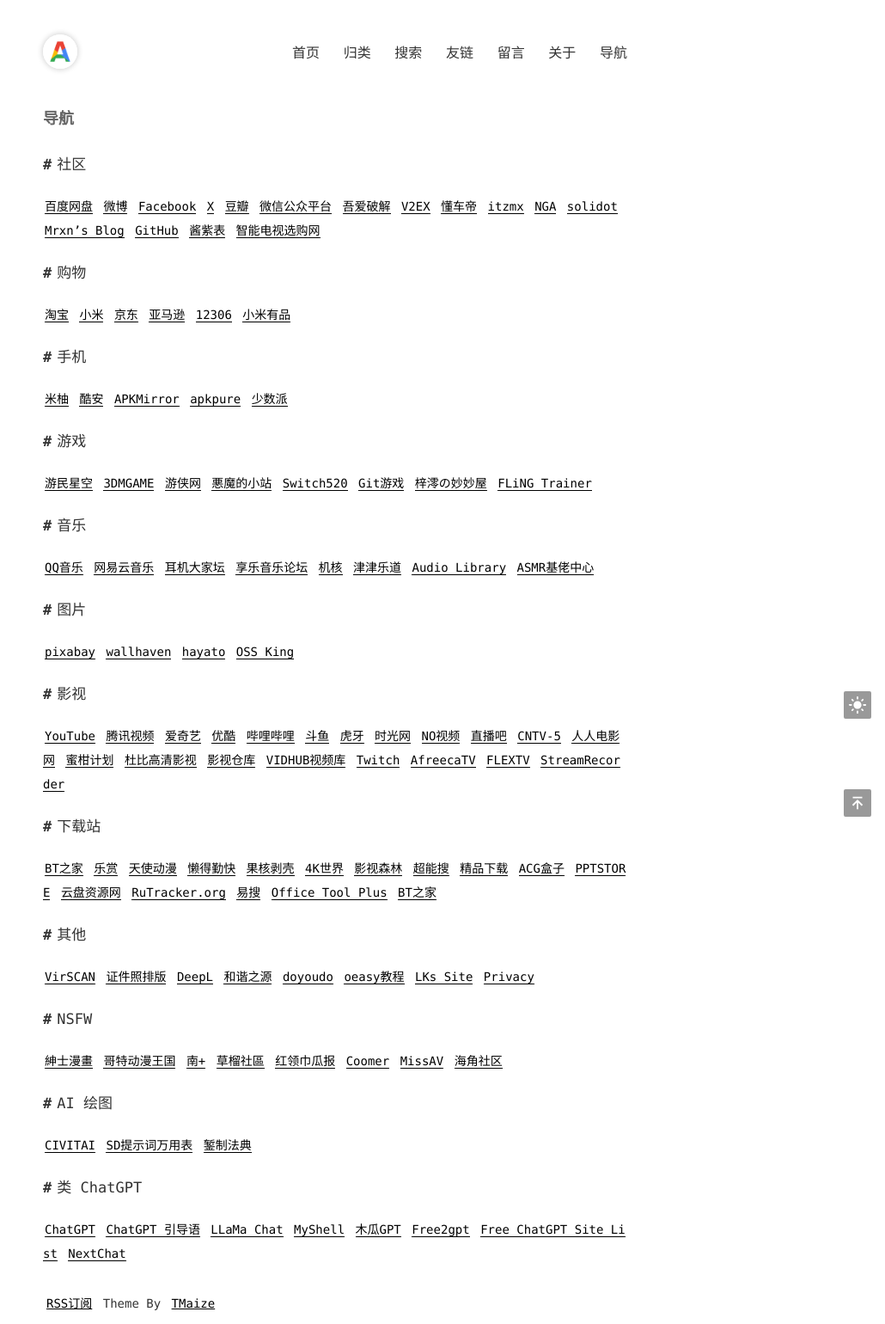
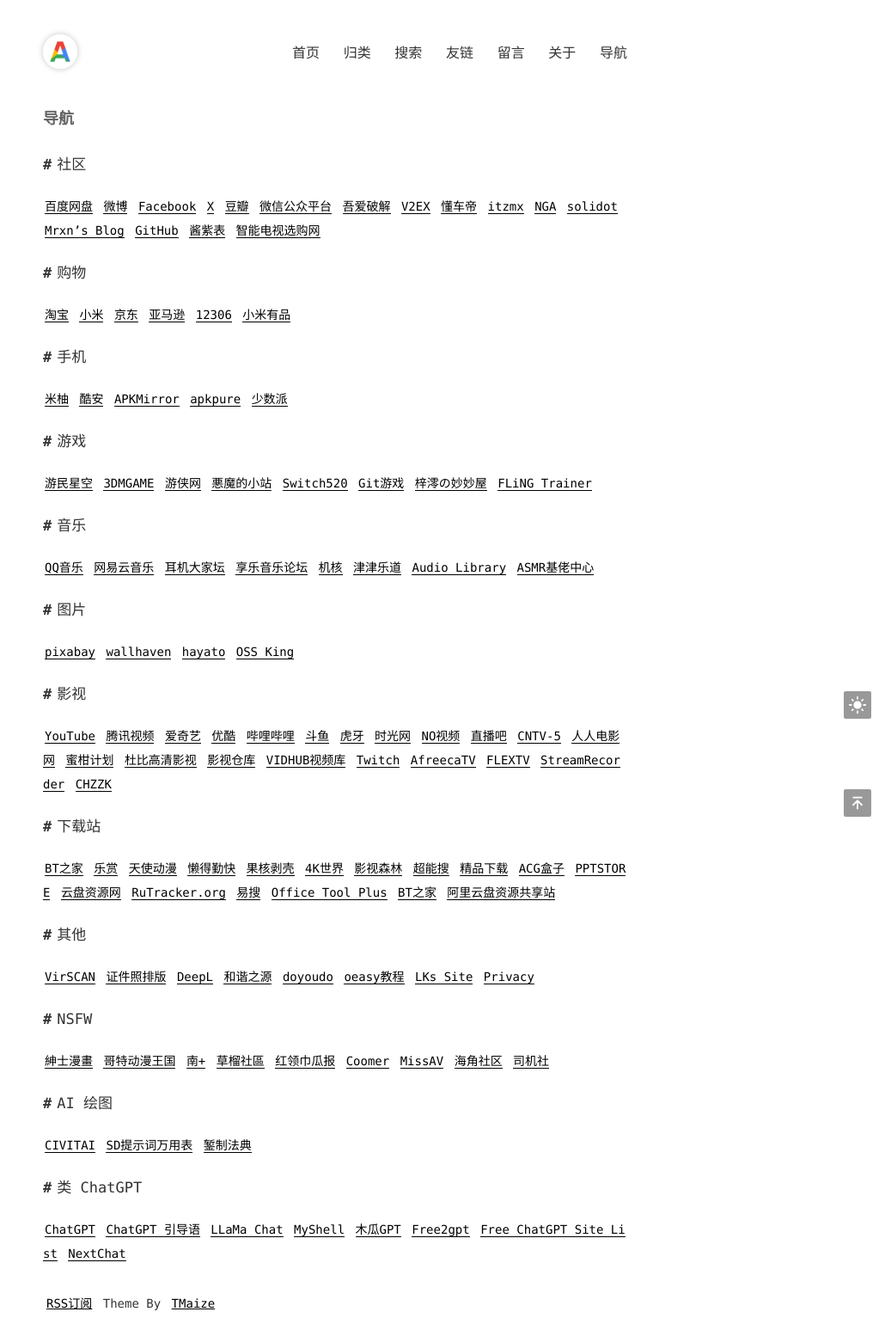
Before and after one commit to admans/admans.github.io, a Jekyll site: the page built from pages/navi.md, in a window 1280 px wide. Shown: the whole page at 86% size, without its empty margins (250-1280 px from the left). Built offline with Jekyll 4.4.1, drawn with Linux system fonts in a browser that asks for light colours.

Commit message:
Update navi.md

```diff
--- a/pages/navi.md
+++ b/pages/navi.md
@@ -29,11 +29,11 @@ title: 导航
 
 ## 影视
 
-[YouTube](https://www.youtube.com/ "YouTube") [腾讯视频](https://v.qq.com/ "腾讯视频") [爱奇艺](https://www.iqiyi.com/ "爱奇艺") [优酷](https://www.youku.com/ "优酷") [哔哩哔哩](https://www.bilibili.com/ "哔哩哔哩") [斗鱼](https://www.douyu.com/ "斗鱼") [虎牙](https://www.huya.com/ "虎牙") [时光网](http://www.mtime.com/ "时光网") [NO视频](https://www.novipnoad.com/ "NO视频") [直播吧](http://www.zhibo8.cc/ "直播吧") [CNTV-5](http://tv.cntv.cn/live/cctv5/?pt=HD "CNTV-5") [人人电影网](https://www.rrdynb.com/index.html "人人电影网") [蜜柑计划](https://mikanani.me/ "蜜柑计划") [杜比高清影视](https://dubi.tk/ "杜比高清影视") [影视仓库](http://www.wmdz.com/index.html "影视仓库") [VIDHUB视频库](https://vidhub.link/ "VIDHUB视频库") [Twitch](https://www.twitch.tv/ "Twitch") [AfreecaTV](https://www.afreecatv.com/ "AfreecaTV") [FLEXTV](https://www.flextv.co.kr/ "FLEXTV") [StreamRecorder](https://streamrecorder.io/ "StreamRecorder")
+[YouTube](https://www.youtube.com/ "YouTube") [腾讯视频](https://v.qq.com/ "腾讯视频") [爱奇艺](https://www.iqiyi.com/ "爱奇艺") [优酷](https://www.youku.com/ "优酷") [哔哩哔哩](https://www.bilibili.com/ "哔哩哔哩") [斗鱼](https://www.douyu.com/ "斗鱼") [虎牙](https://www.huya.com/ "虎牙") [时光网](http://www.mtime.com/ "时光网") [NO视频](https://www.novipnoad.com/ "NO视频") [直播吧](http://www.zhibo8.cc/ "直播吧") [CNTV-5](http://tv.cntv.cn/live/cctv5/?pt=HD "CNTV-5") [人人电影网](https://www.rrdynb.com/index.html "人人电影网") [蜜柑计划](https://mikanani.me/ "蜜柑计划") [杜比高清影视](https://dubi.tk/ "杜比高清影视") [影视仓库](http://www.wmdz.com/index.html "影视仓库") [VIDHUB视频库](https://vidhub.link/ "VIDHUB视频库") [Twitch](https://www.twitch.tv/ "Twitch") [AfreecaTV](https://www.afreecatv.com/ "AfreecaTV") [FLEXTV](https://www.flextv.co.kr/ "FLEXTV") [StreamRecorder](https://streamrecorder.io/ "StreamRecorder") [CHZZK](https://chzzk.naver.com/ "CHZZK")
 
 ## 下载站
 
-[BT之家](http://btbtt11.com/ "BT之家") [乐赏](http://gbtgame.me/ "乐赏") [天使动漫](https://www.tsdm39.com/ "天使动漫") [懒得勤快](https://masuit.com/ "懒得勤快") [果核剥壳](https://www.ghxi.com/ "果核剥壳") [4K世界](https://www.4ksj.com/ "4K世界") [影视森林](http://549.tv/ "影视森林") [超能搜](https://www.chaonengsou.com/ "超能搜") [精品下载](http://www.j9p.com/ "精品下载") [ACG盒子](https://www.acgbox.link/ "ACG盒子") [PPTSTORE](https://www.pptstore.net/ "PPTSTORE") [云盘资源网](https://www.yunpanziyuan.top/ "云盘资源网") [RuTracker.org](https://rutracker.net/forum/index.php "RuTracker.org") [易搜](http://yiso.eu.org/ "易搜") [Office Tool Plus](https://otp.landian.vip/zh-cn/ "Office Tool Plus") [BT之家](https://www.1lou.me/ "BT之家")
+[BT之家](http://btbtt11.com/ "BT之家") [乐赏](http://gbtgame.me/ "乐赏") [天使动漫](https://www.tsdm39.com/ "天使动漫") [懒得勤快](https://masuit.com/ "懒得勤快") [果核剥壳](https://www.ghxi.com/ "果核剥壳") [4K世界](https://www.4ksj.com/ "4K世界") [影视森林](http://549.tv/ "影视森林") [超能搜](https://www.chaonengsou.com/ "超能搜") [精品下载](http://www.j9p.com/ "精品下载") [ACG盒子](https://www.acgbox.link/ "ACG盒子") [PPTSTORE](https://www.pptstore.net/ "PPTSTORE") [云盘资源网](https://www.yunpanziyuan.top/ "云盘资源网") [RuTracker.org](https://rutracker.net/forum/index.php "RuTracker.org") [易搜](http://yiso.eu.org/ "易搜") [Office Tool Plus](https://otp.landian.vip/zh-cn/ "Office Tool Plus") [BT之家](https://www.1lou.me/ "BT之家") [阿里云盘资源共享站](https://pan666.cn/ "阿里云盘资源共享站")
 
 ## 其他
 
@@ -41,7 +41,7 @@ title: 导航
 
 ## NSFW
 
-[紳士漫畫](https://www.wnacg.com/ "紳士漫畫") [哥特动漫王国](https://www.gtloli.gay/ "哥特动漫王国") [南+](https://south-plus.net/ "南+") [草榴社區](https://t66y.com/ "草榴社區") [红领巾瓜报](https://hlj.fun/ "红领巾瓜报") [Coomer](https://coomer.su/ "Coomer") [MissAV](https://missav.com/ "MissAV") [海角社区](https://haijiao.com/ "海角社区")
+[紳士漫畫](https://www.wnacg.com/ "紳士漫畫") [哥特动漫王国](https://www.gtloli.gay/ "哥特动漫王国") [南+](https://south-plus.net/ "南+") [草榴社區](https://t66y.com/ "草榴社區") [红领巾瓜报](https://hlj.fun/ "红领巾瓜报") [Coomer](https://coomer.su/ "Coomer") [MissAV](https://missav.com/ "MissAV") [海角社区](https://haijiao.com/ "海角社区") [司机社](https://sijishes.com/ "司机社")
 
 ## AI 绘图
 
```
